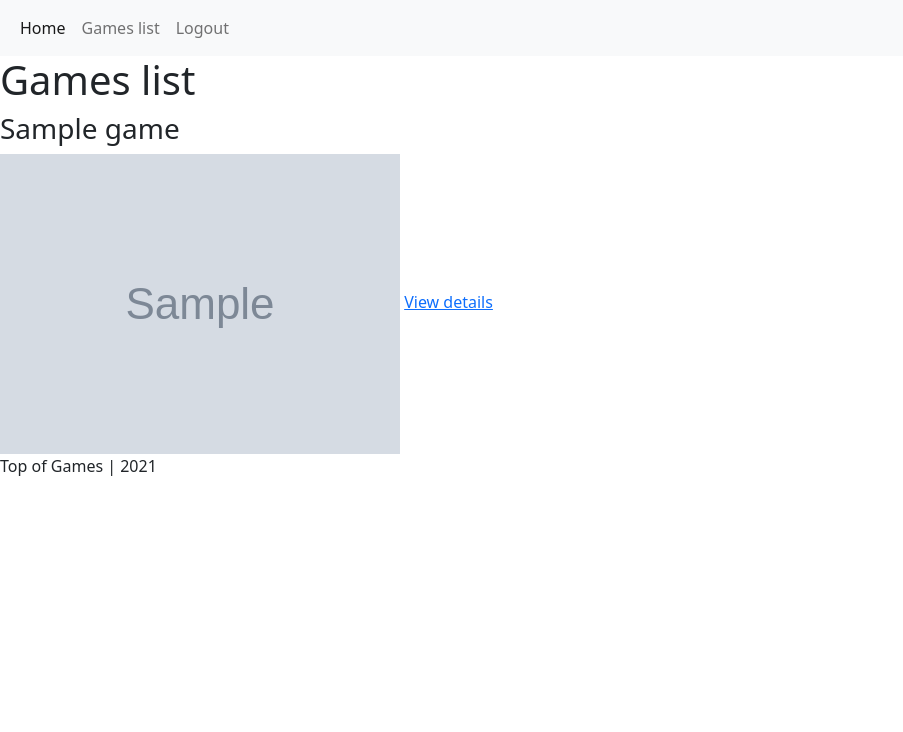
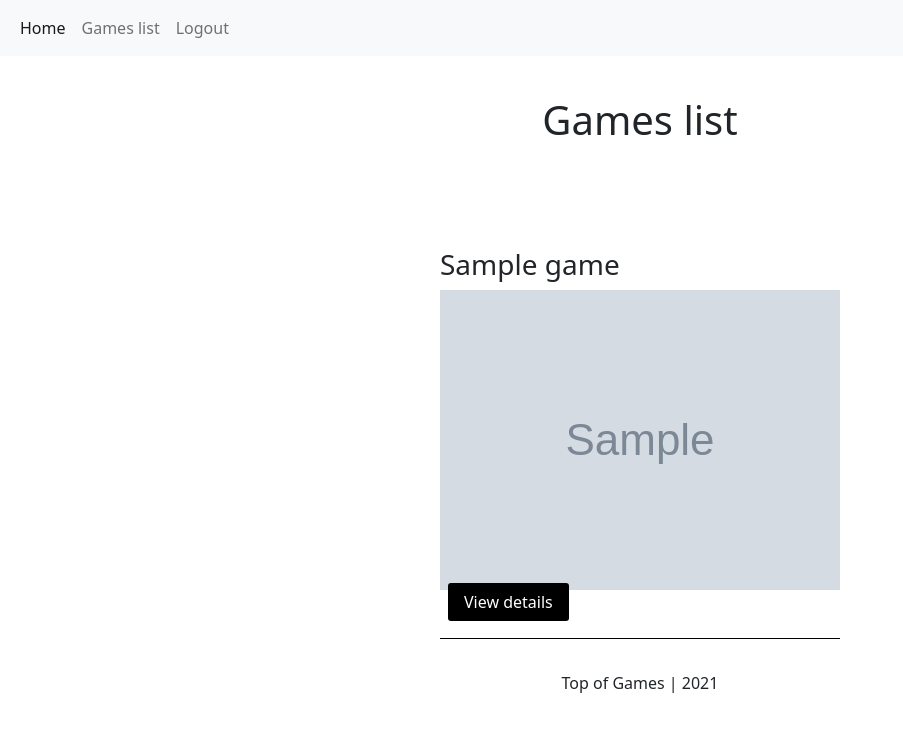
Before and after one commit to mathis-gasparotto/mds_php-approfondi_2020, a PHP site: page /games.php in a window 1280 px wide. Shown: the top 732 px of the page, without its empty margins (0-903 px from the left). Run offline with PHP 8.4, Linux system fonts and the light colour scheme; the visitor is signed in with stand-in values (Sample User, id 1); tables that the repository leaves empty or names only in its code hold one stand-in row (values such as "Sample post"); grey boxes marked "Sample" are stand-in pictures.

Commit message:
Tous les sites développés en cours de PHP approfondi

```diff
--- a/partiel_final/game.php
+++ b/partiel_final/game.php
@@ -18,8 +18,8 @@ if (isset($_GET['id']) && !empty($_GET['id'])) {
     }
     $game = new Game($game['game_id'], $game['name'], $game['img'], $game['description'], $game['rating']); ?>
 
-    <div class="game-content">
-      <h1>
+    <div class="content">
+      <h1 class="title">
         <?php echo $game->getName(); ?>
       </h1>
       <img src="<?php echo $game->getImg() ?>" alt="<?php echo $game->getName() ?>" class="game-img">
--- a/partiel_final/games.php
+++ b/partiel_final/games.php
@@ -4,7 +4,8 @@ require_once "layout/navbar.php";
 require_once "layout/redirToLogin.php";
 ?>
 
-<h1>Games list</h1>
+<div class="content">
+  <h1 class="title">Games list</h1>
 
   <?php
 
@@ -18,16 +19,16 @@ try {
     $stmt = $pdo->prepare("SELECT * FROM games");
     $stmt->execute();
     $games = $stmt->fetchAll(PDO::FETCH_ASSOC);
-
+  ?>
+    <div class="game-list"> <?php
                             foreach ($games as $game) {
                               require "layout/games-foreach.php";
-  }
+                            } ?>
+    </div>
+</div>
+<?php
   } catch (\PDOException $e) {
     echo 'Erreur avec PDO : ' . $e->getMessage();
   }
 
-
-
-
-
   include_once "layout/footer.php";
--- a/partiel_final/layout/footer.php
+++ b/partiel_final/layout/footer.php
@@ -1,5 +1,7 @@
 <script src="https://cdn.jsdelivr.net/npm/bootstrap@5.0.0-beta3/dist/js/bootstrap.bundle.min.js" integrity="sha384-JEW9xMcG8R+pH31jmWH6WWP0WintQrMb4s7ZOdauHnUtxwoG2vI5DkLtS3qm9Ekf" crossorigin="anonymous"></script>
-</body>
+
 <footer>Top of Games | 2021</footer>
 
+</body>
+
 </html>
--- a/partiel_final/login.php
+++ b/partiel_final/login.php
@@ -79,7 +79,9 @@ include_once "layout/header.php";
 
 
 ?>
+<div id="sign-container">
   <div class="sign-form" id="sign-in">
+    <h3>Sign In</h3>
     <form method="POST" class="row g-3">
       <div class="mb-3">
         <label for="login-in" class="form-label">Login</label>
@@ -104,6 +106,7 @@ include_once "layout/header.php";
 
 
   <div class="sign-form" id="sign-up">
+    <h3>Sign Up</h3>
     <form method="POST" class="row g-3">
       <div class="mb-3">
         <label for="login-up" class="form-label">Login</label>
@@ -129,6 +132,8 @@ include_once "layout/header.php";
       } ?>
     </div>
   </div>
+</div>
+
 
 
 <?php include_once "layout/footer.php";
--- a/partiel_final/style/style.css
+++ b/partiel_final/style/style.css
@@ -0,0 +1,66 @@
+footer {
+  display: flex;
+  justify-content: center;
+  align-items: center;
+  padding: 2em 0;
+}
+
+#sign-container {
+  width: 80%;
+  margin: auto;
+  display: flex;
+  justify-content: center;
+  align-content: center;
+}
+
+.sign-form {
+  width: 50%;
+  margin: 5em 2em;
+}
+
+.sign-form h3 {
+  margin-bottom: 1em;
+}
+
+.game a {
+  text-decoration: none;
+  color: white;
+  padding: 0.5em 1em;
+  background-color: black;
+  border-radius: 3px;
+  margin-left: 0.5em;
+}
+
+.game-list {
+  display: flex;
+  flex-direction: column;
+  justify-content: center;
+  align-items: center;
+}
+
+.content {
+  display: flex;
+  flex-direction: column;
+  justify-content: center;
+  align-items: center;
+  width: 30%;
+  margin: auto;
+}
+
+.title {
+  margin-bottom: 2em;
+  margin-top: 1em;
+}
+
+.subtitle {
+  margin-bottom: 1em;
+}
+
+.game {
+  padding: 1.5em 0;
+  border-bottom: solid 1px black;
+}
+
+.rating {
+  margin-top: 1em;
+}
```
Also changed, not shown: partiel_final/index.php (+9 -6 lines). Lines whose indentation alone changed are shown as unchanged.
